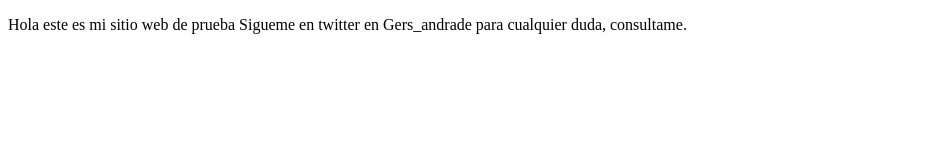
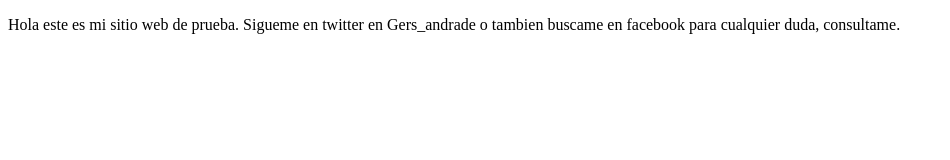
Before and after one commit to mmoo55/proyectoDemoCursoPrework, a plain HTML site: page index.html in a window 1280 px wide. Shown: the whole page, without its empty margins (0-950 px from the left). Drawn offline with Linux system fonts and the light colour scheme.

Commit message:
Modificamos el texto

```diff
--- a/index.html
+++ b/index.html
@@ -8,8 +8,9 @@
 </head>
 <body>
     <p>
-        Hola este es mi sitio web de prueba
-        Sigueme en twitter en Gers_andrade para cualquier duda, consultame.
+        Hola este es mi sitio web de prueba.
+        Sigueme en twitter en Gers_andrade o tambien buscame en facebook para cualquier duda, consultame.
+
     </p>
 </body>
 </html>
```
